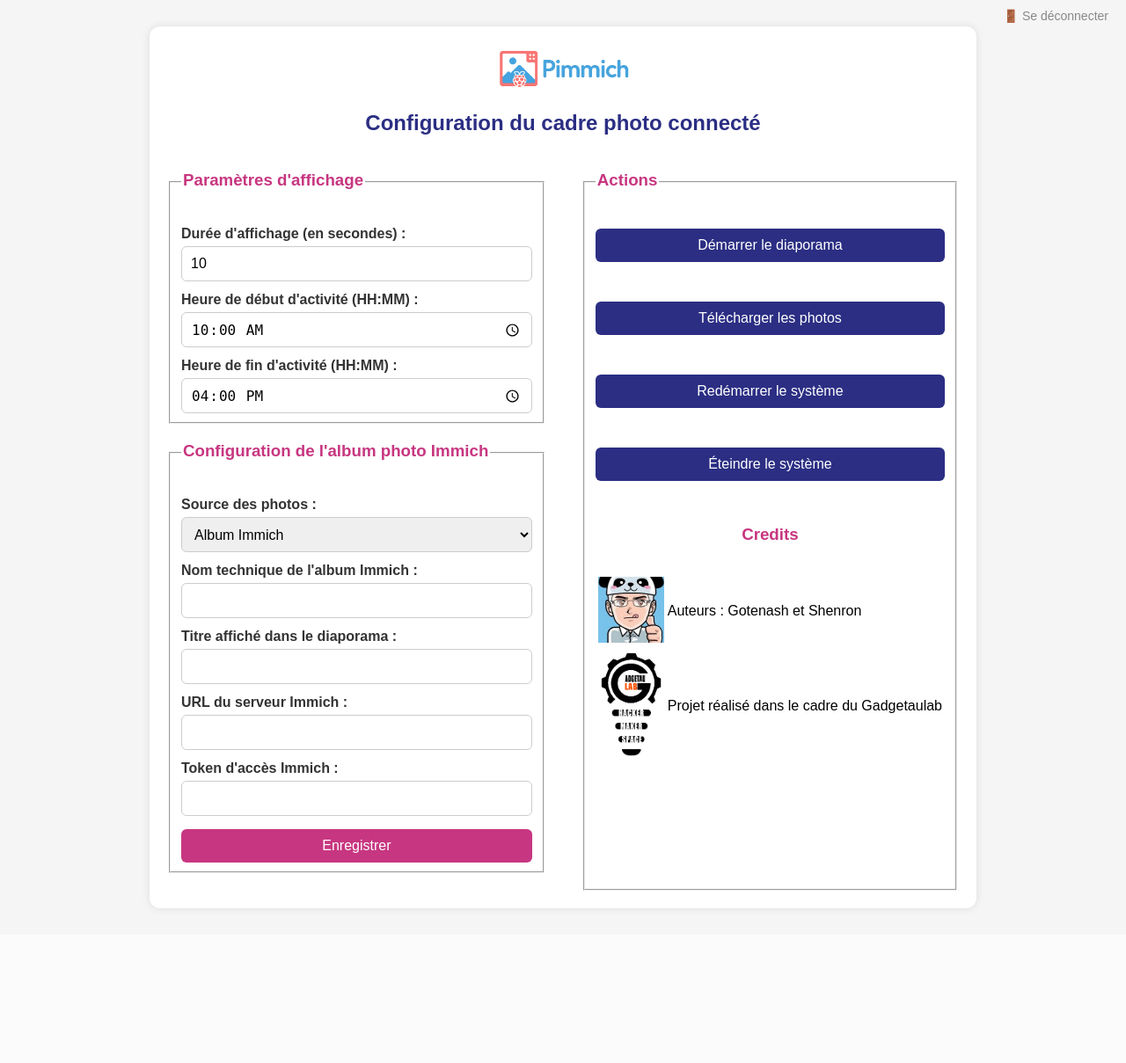
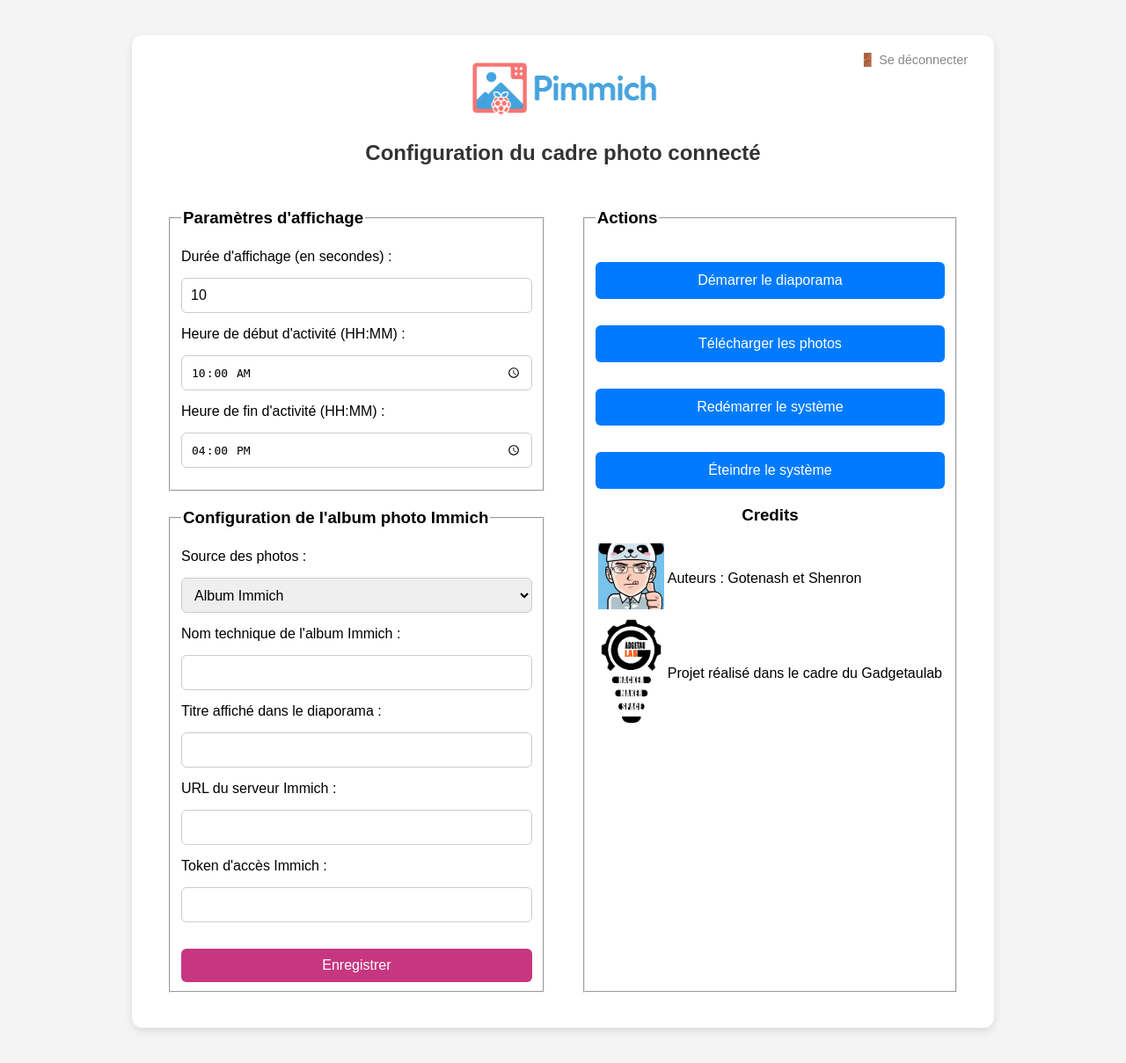
Before and after one commit to gotenash/Pimmich, a Flask app: page /configure in a window 1280 px wide. Shown: the whole page at 88% size. Before the commit the page ends 1036 px from the top, so only its background shows below. Run offline with Flask 3, Linux system fonts and the light colour scheme; the visitor is signed in with stand-in values (Sample User, id 1).

Commit message:
Update styles.css

```diff
--- a/static/styles.css
+++ b/static/styles.css
@@ -1,45 +1,24 @@
 body {
     font-family: Arial, sans-serif;
-    background-color: #f5f5f5;
+    background-color: #f4f4f4;
     margin: 0;
     padding: 0;
 }
 
 .container {
     max-width: 900px;
-    margin: 30px auto;
-    padding: 20px;
+    margin: 40px auto;
     background-color: white;
+    padding: 20px 40px 40px;
     border-radius: 12px;
-    box-shadow: 0 0 10px rgba(0,0,0,0.1);
+    box-shadow: 0 4px 10px rgba(0, 0, 0, 0.1);
+    position: relative;
 }
 
 .logo {
     display: block;
-    max-width: 150px;
-    margin: 0 auto 20px auto;
-}
-
-h2 {
-    text-align: center;
-    color: #2b2e83;
-}
-
-h3 {
-    color: #c73680;
-    margin-top: 20px;
-    padding-bottom: 5px;
-}
-
-form {
-    margin-bottom: 20px;
-}
-
-label {
-    display: block;
-    margin-top: 12px;
-    font-weight: bold;
-    color: #333;
+    margin: 0 auto 20px;
+    height: 80px;
 }
 
 input[type="text"],
@@ -56,6 +35,58 @@ select {
     border-radius: 6px;
     font-size: 1rem;
     height: 40px; /* uniformise la hauteur */
+}
+
+h2 {
+    text-align: center;
+    margin-bottom: 30px;
+    color: #333;
+}
+
+.config-container {
+    display: flex;
+    justify-content: space-between;
+    gap: 40px;
+}
+
+.config-left, .config-right {
+    flex: 1;
+}
+
+.config-left label,
+.config-left input,
+.config-left select {
+    display: block;
+    width: 100%;
+    margin-bottom: 15px;
+}
+
+.config-left input,
+.config-left select {
+    padding: 10px;
+    border: 1px solid #ccc;
+    border-radius: 6px;
+    font-size: 1em;
+}
+
+.config-right form {
+    margin-bottom: 15px;
+}
+
+.config-right button {
+    width: 100%;
+    padding: 12px;
+    font-size: 1em;
+    border: none;
+    border-radius: 6px;
+    cursor: pointer;
+    background-color: #007bff;
+    color: white;
+    transition: background-color 0.3s;
+}
+
+.config-right button:hover {
+    background-color: #0056b3;
 }
 
 button {
@@ -83,58 +114,36 @@ button:hover {
     background-color: #a62864;
 }
 
-/* Mise en page à deux colonnes */
-.config-container {
-    display: flex;
-    gap: 40px;
+.alert {
+    padding: 10px;
+    border-radius: 6px;
+    margin-bottom: 15px;
+    font-weight: bold;
 }
 
-.config-left {
-    flex: 2;
+.alert-success {
+    background-color: #d4edda;
+    color: #155724;
 }
 
-.config-right {
-    flex: 1;
-    display: flex;
-    flex-direction: column;
-    gap: 10px;
-    justify-content: flex-start;
+.alert-error {
+    background-color: #f8d7da;
+    color: #721c24;
 }
 
-
-/* Messages flash */
-.flash-messages {
-    margin-top: 1rem;
-}
-.alert {
-    padding: 0.75rem;
-    margin-bottom: 1rem;
-    border-radius: 0.5rem;
-    font-weight: bold;
-}
-.alert-success {
-    background-color: #4caf50a0;
-    color: white;
-}
-.alert-error {
-    background-color: #f44336a0;
-    color: white;
-}
-
-/* Lien de déconnexion stylisé */
 .logout-link {
     position: absolute;
-    top: 10px;
-    right: 20px;
-    font-size: 14px;
+    top: 20px;
+    right: 30px;
+    font-size: 0.9em;
 }
 
 .logout-link a {
+    color: #888;
     text-decoration: none;
-    color: #888;
 }
 
 .logout-link a:hover {
-    color: #000;
-    font-weight: bold;
+    text-decoration: underline;
+    color: #333;
 }
```
